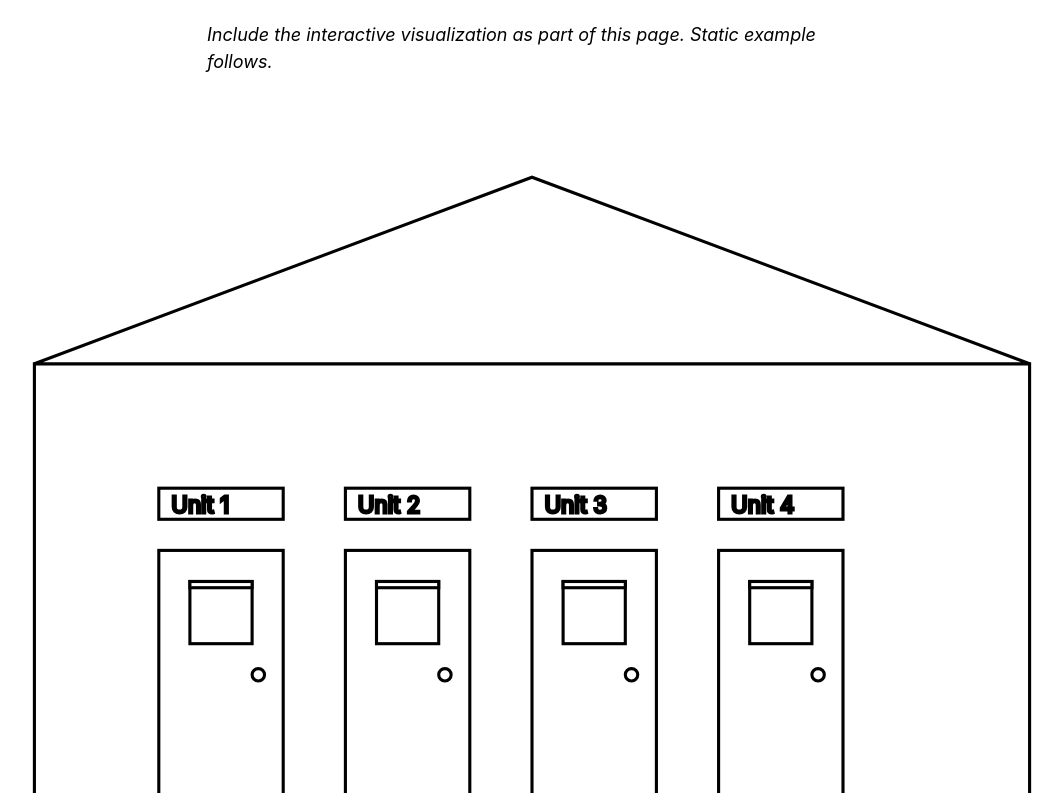
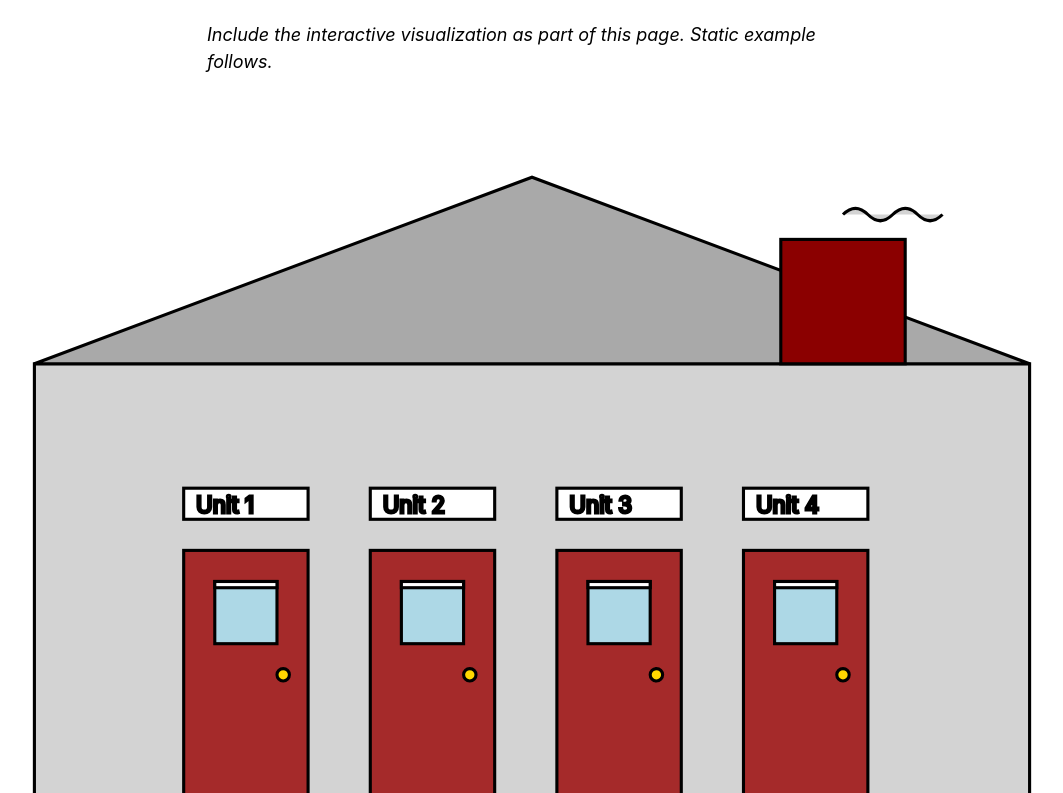
Before and after one commit to COSI116A-Brandeis-InfoVis-Fall23/cosi-116a-final-project-code-AG3NTZ3R0, a plain HTML site: page index.html in a window 1280 px wide. Shown: the part 627-1420 px from the top of the page, without its empty margins (108-1171 px from the left). Drawn offline with Linux system fonts and the light colour scheme.

Commit message:
beautifies the home

```diff
--- a/js/visualization.js
+++ b/js/visualization.js
@@ -47,23 +47,39 @@ class SVGChart {
       .attr('y', y)
       .text(text);
   }
+
+    addPath(group, id, d) {
+        return group.append('path')
+        .attr('id', id)
+        .attr('d', d);
+    }
 }
 
 // Multi-Family Home Visualization
 let multiFamilyHome = new SVGChart('.vis-holder', 'vis-svg-1', '0 0 1000 600');
 let g = multiFamilyHome.addGroup('multi-family', 'white', 'black', '2.5');
-multiFamilyHome.addRect(g, 'house', 100, 200, 800, 375);
-multiFamilyHome.addPolygon(g, 'roof', '100,200 500,50 900,200');
+
+// Add main house
+multiFamilyHome.addRect(g, 'house', 100, 200, 800, 375).attr('fill', 'lightgrey');
+// Add roof
+multiFamilyHome.addPolygon(g, 'roof', '100,200 500,50 900,200').attr('fill', 'darkgrey');
+
+// Add chimney
+multiFamilyHome.addRect(g, 'chimney', 700, 100, 100, 100).attr('fill', 'darkred');
+// Add smoke cloud
+let smokeCloud = "M 750 80 Q 760 70 770 80 T 790 80 T 810 80 T 830 80";
+multiFamilyHome.addPath(g, 'smoke-cloud', smokeCloud).attr('fill', 'lightgrey');
+
 
 // Add doors, knobs, steps, door windows, blinds, and signs
 for (let i = 0; i < 4; i++) {
-  multiFamilyHome.addRect(g, `door${i+1}`, 200 + 150 * i, 350, 100, 225);
-  multiFamilyHome.addCircle(g, `door-knob${i+1}`, 280 + 150 * i, 450, 5);
-  multiFamilyHome.addRect(g, `door-step${i+1}`, 200 + 150 * i, 550, 100, 25);
-  multiFamilyHome.addRect(g, `door-window${i+1}`, 225 + 150 * i, 375, 50, 50);
-  multiFamilyHome.addRect(g, `door-window-blind${i+1}`, 225 + 150 * i, 375, 50, 5);
-  multiFamilyHome.addRect(g, `door-sign${i+1}`, 200 + 150 * i, 300, 100, 25);
-  multiFamilyHome.addText(g, 210 + 150 * i, 320, `Unit ${i+1}`);
+  multiFamilyHome.addRect(g, `door${i+1}`, 220 + 150 * i, 350, 100, 225).attr('fill', 'brown');
+  multiFamilyHome.addCircle(g, `door-knob${i+1}`, 300 + 150 * i, 450, 5).attr('fill', 'gold');
+  multiFamilyHome.addRect(g, `door-step${i+1}`, 220 + 150 * i, 550, 100, 25).attr('fill', 'darkgrey');
+  multiFamilyHome.addRect(g, `door-window${i+1}`, 245 + 150 * i, 375, 50, 50).attr('fill', 'lightblue');
+  multiFamilyHome.addRect(g, `door-window-blind${i+1}`, 245 + 150 * i, 375, 50, 5).attr('fill', 'white');
+  multiFamilyHome.addRect(g, `door-sign${i+1}`, 220 + 150 * i, 300, 100, 25).attr('fill', 'white');
+  multiFamilyHome.addText(g, 230 + 150 * i, 320, `Unit ${i+1}`);
 }
 
 // Floor Plan Visualization
```
Also changed, not shown: index.html (+15 -4 lines).
